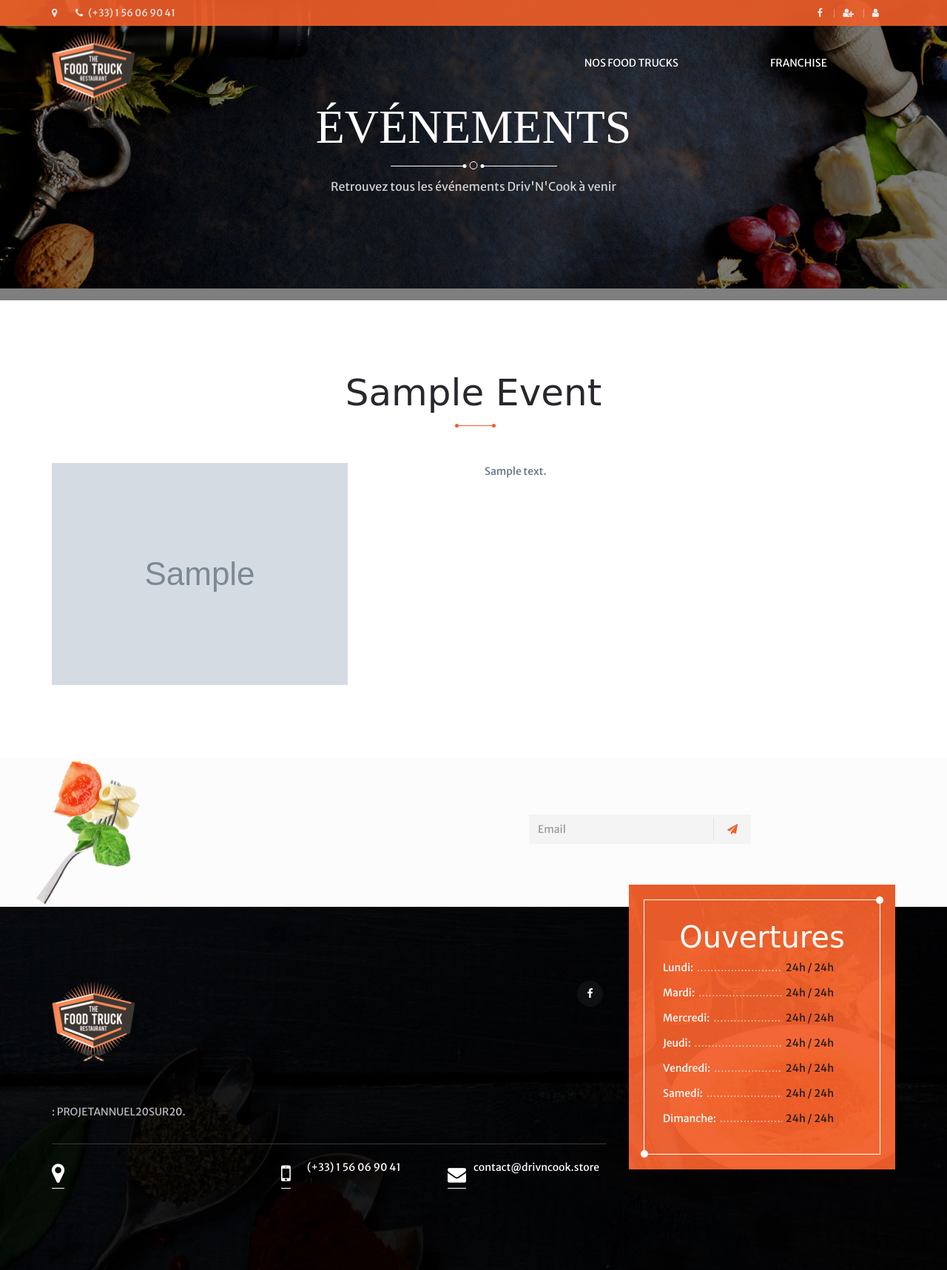
After one commit to MaaximeLH/drivncook, a PHP site: template App/Views/Home/eventDetail.phtml in a window 1280 px wide. The commit adds this page. Shown: the whole page at 74% size. Run offline with PHP 8.4, Linux system fonts and the light colour scheme; the template is opened without the code that fills it: most values are stand-ins (such as "Sample title", 1, 10 or a date in 2020); grey boxes marked "Sample" are stand-in pictures; data that the repository does not hold is empty; some web fonts are replaced.

Commit message:
add event-detail

```diff
--- a/App/Controllers/Admin/Events.php
+++ b/App/Controllers/Admin/Events.php
@@ -30,7 +30,7 @@ class Events extends Controller
         parent::__construct($routes);
         $em = Entity::getEntityManager();
 
-        $this->em = Entity::getEntityManager();
+        $this->em = $em;
         $this->layout = 'Admin/assets/layout.phtml';
 
         $userId = Session::get('admin_id');
--- /dev/null
+++ b/App/Views/Home/eventDetail.phtml
@@ -0,0 +1,38 @@
+<!DOCTYPE html>
+<html lang="fr">
+<?php require "assets/head.phtml"; ?>
+<body>
+<div id="pagewrap" class="pagewrap">
+    <div id="html-content" class="wrapper-content">
+        <?php require "assets/header.phtml"; ?>
+        <div class="page-container">
+            <div data-bottom-top="background-position: 50% 50px;" data-center="background-position: 50% 0px;" data-top-bottom="background-position: 50% -50px;" class="page-title page-blog">
+                <div class="container">
+                    <div class="title-wrapper">
+                        <div data-top="transform: translateY(0px);opacity:1;" data--120-top="transform: translateY(-30px);opacity:0;" data-anchor-target=".page-title" class="title">Événements</div>
+                        <div data-top="opacity:1;" data--120-top="opacity:0;" data-anchor-target=".page-title" class="divider"><span class="line-before"></span><span class="dot"></span><span class="line-after"></span></div>
+                        <div data-top="transform: translateY(0px);opacity:1;" data--20-top="transform: translateY(5px);" data--50-top="transform: translateY(15px);opacity:0.8;" data--120-top="transform: translateY(30px);opacity:0;" data-anchor-target=".page-title" class="subtitle">Retrouvez tous les événements Driv'N'Cook à venir</div>
+                    </div>
+                </div>
+            </div>
+            <div class="page-content-wrapper">
+                <section class="padding-top-100 padding-bottom-100">
+                    <div class="container">
+                        <div class="swin-sc swin-sc-title style-2">
+                            <h1 class="title"><span><?= $event->getName(); ?></span></h1>
+                        </div>
+                        <div class="row">
+                            <div class="col-md-6"><img src="<?= '/dist/uploads/event/' . $event->getId() . '/' . $event->getImage() ?>" alt="Image event <?= $event->getId() ?>" class="img img-responsive"></div>
+                            <div class="col-md-6"><?= \Core\Language::lang() == 'fr_FR' ? $event->getTextFr() : $event->getTextEn() ?></div>
+                        </div>
+                    </div>
+                </section>
+            </div>
+        </div>
+        <?php require "assets/footer.phtml"; ?>
+    </div>
+    <?php require "assets/loader.phtml"; ?>
+</div>
+<?php require "assets/dependancies.phtml"; ?>
+</body>
+</html>
--- a/App/Views/Home/events.phtml
+++ b/App/Views/Home/events.phtml
@@ -38,7 +38,7 @@
                                                             <h3 class="blog-title"><a href="#" class="swin-transition"><?= $event->getName() ?></a></h3>
                                                             <p class="blog-description"><?= \Core\Language::lang() == 'fr_FR' ? $event->getTextFr() : $event->getTextEn() ?></p>
 
-                                                            <div class="blog-readmore"><a href="#" class="swin-transition"><?= \Core\Language::get("more_information") ?> <i class="fa fa-angle-double-right"></i></a></div>
+                                                            <div class="blog-readmore"><a href="/events/detail/<?= $event->getId() ?>" class="swin-transition"><?= \Core\Language::get("more_information") ?> <i class="fa fa-angle-double-right"></i></a></div>
                                                         </div>
                                                     </div>
                                                 <?php endforeach ?>
--- a/public/index.php
+++ b/public/index.php
@@ -20,6 +20,7 @@ $router->add('contact', ['controller' => 'Home', 'action' => 'contact', 'namespa
 $router->add('lang/pref/{lang:(?:[\w\-](?<!_))+}', ['controller' => 'Home', 'action' => 'lang', 'namespace' => 'Home']);
 // Events
 $router->add('events', ['controller' => 'Events', 'action' => 'index', 'namespace' => 'Home']);
+$router->add('events/detail/{id:\d+}', ['controller' => 'Events', 'action' => 'detail', 'namespace' => 'Home']);
 
 /**
  * Administration
```
Also changed, not shown: App/Controllers/Home/Events.php (+12 -1 lines).
